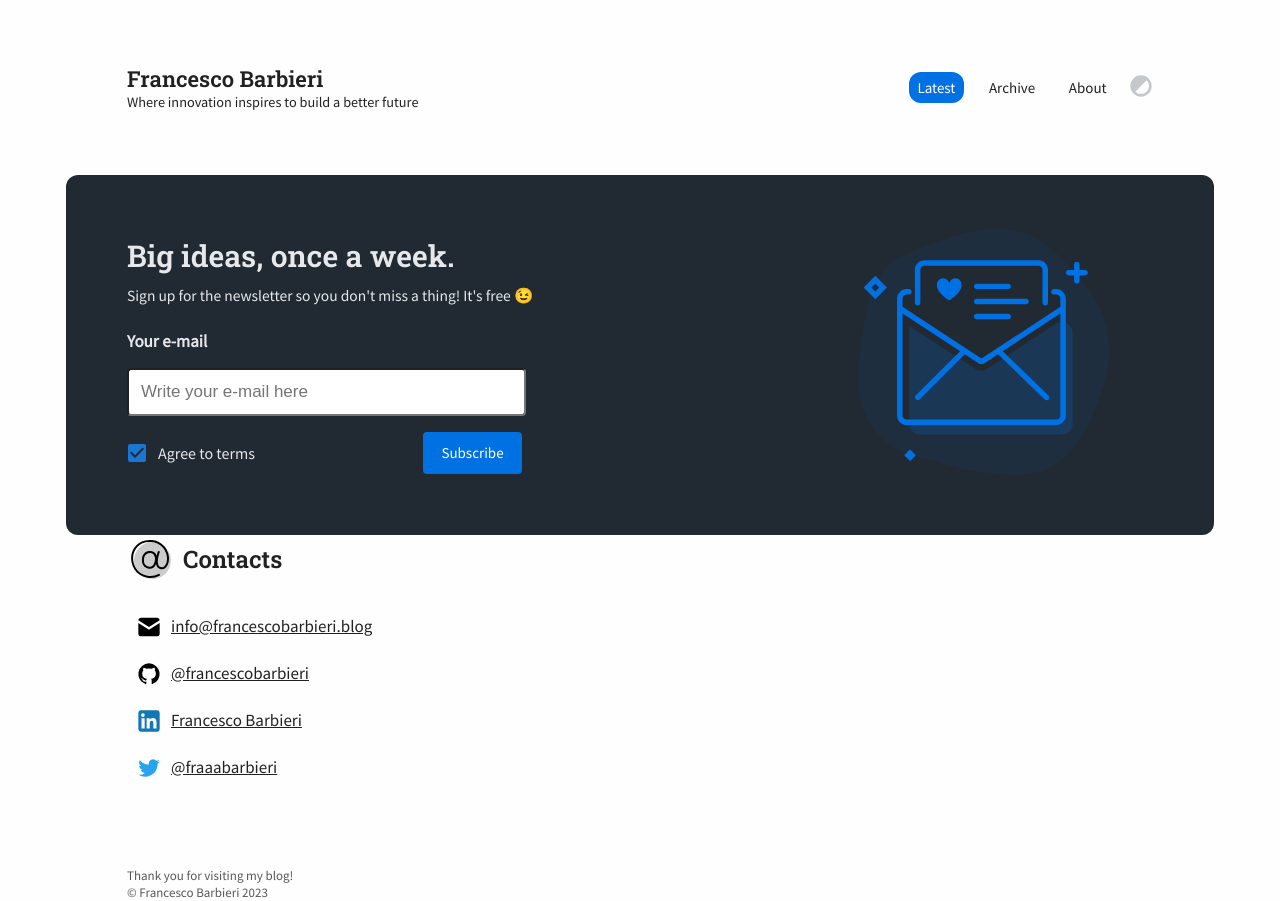
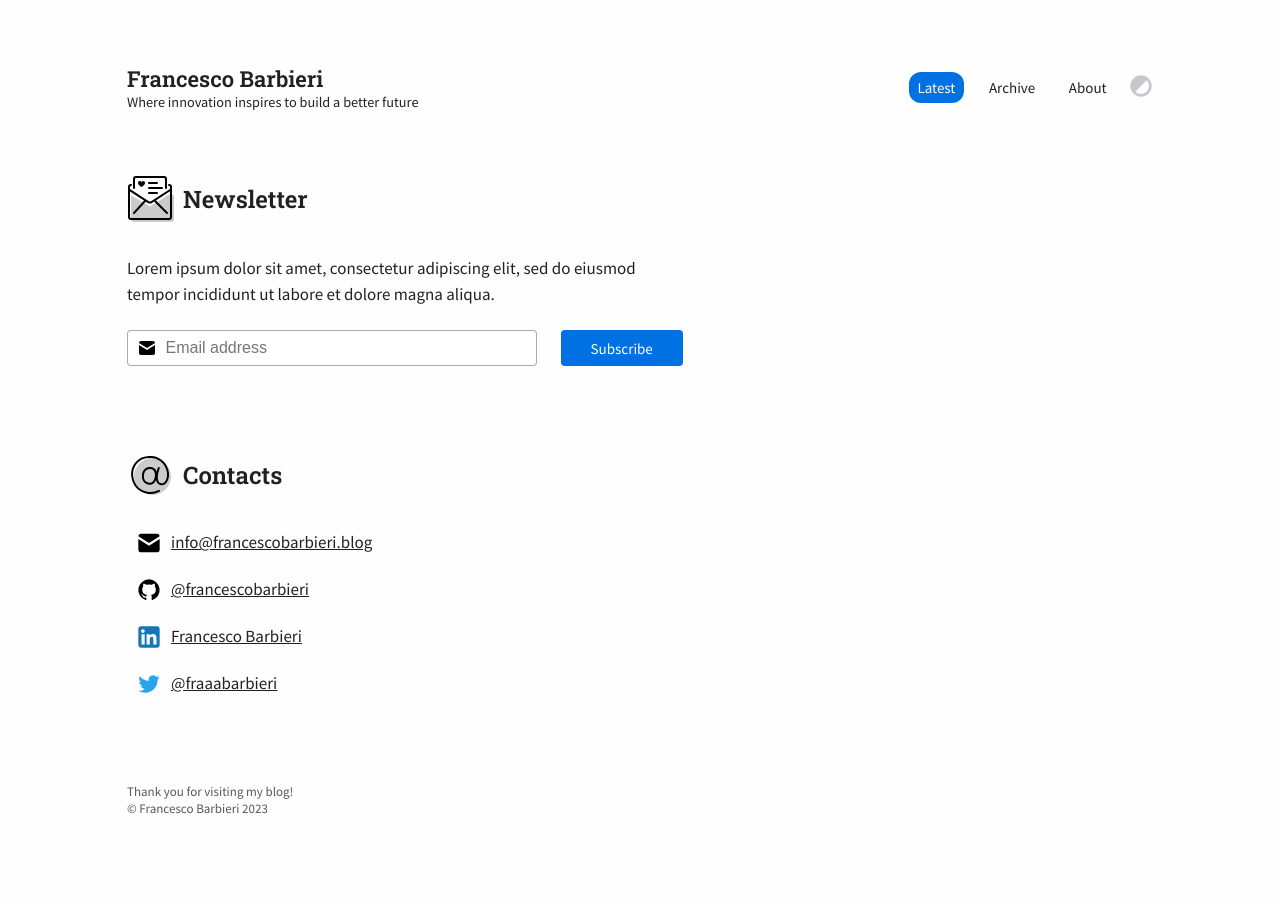
Before and after one commit to francescobarbieri/francescobarbieri.me, a Next.js app: page / in a window 1280 px wide. After the commit the page ends 864 px from the top, so only its background shows below. Built offline with nearby package versions, Linux system fonts and the light colour scheme; no server answers; the database is empty.

Commit message:
newsletter desktop

```diff
--- a/components/Newsletter.js
+++ b/components/Newsletter.js
@@ -1,32 +1,35 @@
 import styles from '../styles/Newsletter.module.css';
-import {robotoSlab} from '../components/fonts';
-import FormControlLabel from '@mui/material/FormControlLabel';
-import Checkbox from '@mui/material/Checkbox';
-import { useState } from 'react';
+import SectionTitle from './SectionTitle';
 
 const Newsletter = () => {
-    const [terms, setTerms] = useState(true);
 
     return (
         <div className={styles.newsletter}>
-            <div className={styles.newsletterContent}>
-                <img className={styles.img} src="/images/newsletterIcon.svg"/>
-                <p className={[styles.slogan, robotoSlab.className].join(" ")}>Big ideas, once a week.</p>
-                <p className={styles.subslogan}>Sign up for the newsletter so you don't miss a thing! It's free 😉</p>
-                <form className={styles.form}>
-                    <label className={styles.label}>Your e-mail</label><br/>
-                    <input className={styles.input} type="email" placeholder="Write your e-mail here" />
-                    <div className={styles.buttonsContainer}>
-                        <FormControlLabel control={
-                                <Checkbox sx={{color: "rgb(83, 90, 96)"}} defaultChecked onChange={() => setTerms(!terms)}/>
-                            }
-                            label="Agree to terms"
-                            disableTypography={true}
-                        />
-                        <button className={styles.button}>Subscribe</button>
-                    </div>
-                </form>
-            </div>
+            <SectionTitle
+                title="Newsletter"
+                icon="newsletter"
+            />
+            <p className={styles.newsletterSlogan}>
+                Lorem ipsum dolor sit amet, consectetur adipiscing elit, sed do eiusmod tempor incididunt ut labore et dolore magna aliqua.
+            </p>
+            <form className={styles.form}>
+                <div className={styles.inputContainer}>
+                    <input
+                        type="email"
+                        placeholder='Email address'
+                        className={styles.emailInput}
+                    />
+                    <svg className={styles.inputIcon} aria-hidden="true" width="18" height="18" viewBox="0 0 18 18">
+                        <path d="m1 6 8 5 8-5V4L9 9 1 4c0-1.1.9-2 2-2h12c1.09 0 2 .91 2 2v10c0 1.09-.91 2-2 2H3c-1.09 0-2-.91-2-2V6Z"></path>
+                    </svg>
+                </div>
+                <button
+                    type='submit'
+                    className={styles.submitButton}
+                >
+                    Subscribe
+                </button>
+            </form>
         </div>
     );
 }
--- a/components/SectionTitle.js
+++ b/components/SectionTitle.js
@@ -18,6 +18,9 @@ function printIcon (icon) {
         case 'contacts':
             return (<svg aria-hidden="true" class="svg-spot spotMention" width="48" height="48" viewBox="0 0 48 48"><circle opacity=".2" cx="25.5" cy="25.5" r="18.5"></circle><path d="M24.81 5.09C11.88 3.73 4.68 13.19 4.14 21.87c-.55 8.57 4.5 18.96 15.96 20.89a18.78 18.78 0 0 0 12.42-2.08 1 1 0 0 0-.91-1.77 16.8 16.8 0 0 1-11.18 1.88c-10.19-1.72-14.8-10.95-14.3-18.8C6.62 14.25 13 5.86 24.6 7.08A16.57 16.57 0 0 1 39.97 24.9c-.28 2.75-1.14 4.68-2.16 5.87-1.01 1.19-2.15 1.6-3.1 1.5-1.58-.18-2.5-.86-3.08-1.8-.6-1-.86-2.37-.85-4 .03-3.23 1.14-6.99 1.95-9.25a1 1 0 0 0-1.88-.68c-.4 1.11-.88 2.6-1.28 4.26a6.67 6.67 0 0 0-5.63-4.74c-2.9-.3-8.42.8-8.99 8-.56 7.22 4.06 9.25 7.12 9.7 2.45.37 5.4-.78 6.94-4.67.18.87.47 1.69.91 2.42.91 1.5 2.4 2.5 4.56 2.75 1.76.2 3.51-.62 4.85-2.19 1.34-1.57 2.31-3.92 2.63-6.96A18.57 18.57 0 0 0 24.81 5.1Zm3.08 20.28c-.4 3-1.42 4.64-2.4 5.5a3.82 3.82 0 0 1-3.12.92 6.8 6.8 0 0 1-3.8-1.76c-.99-.98-1.87-2.68-1.62-5.8.24-3.05 1.46-4.52 2.69-5.3a6.68 6.68 0 0 1 4.09-.89c.98.1 2.18.61 3.04 1.67.82 1.02 1.5 2.76 1.12 5.66Z"></path></svg>)
             break;
+        case 'newsletter':
+            return(<svg aria-hidden="true" width="48" height="48" viewBox="0 0 48 48"><path opacity=".2" d="m4 20.5 17.47 10.11a3 3 0 0 0 3.05-.02l17.94-11.36A3 3 0 0 1 47 21.8V44a3 3 0 0 1-3 3H7a3 3 0 0 1-3-3V20.5Z"></path><path d="M8 13a1 1 0 1 1-2 0V4a3 3 0 0 1 3-3h28a3 3 0 0 1 3 3v9a1 1 0 1 1-2 0V4a1 1 0 0 0-1-1H9a1 1 0 0 0-1 1v9Zm8.16-7c-.8.04-1.48.62-1.62 1.41-.2-.8-.9-1.37-1.71-1.4a1.76 1.76 0 0 0-1.81 2c0 1.64 2.14 3.17 3.04 3.8l.05.04c.24.2.58.2.82 0l.14-.1c.9-.66 2.95-2.16 2.95-3.75 0-.88-.26-2-1.86-2ZM41 10a1 1 0 0 0 1 1 1 1 0 0 1 1 1v2L23.96 26.2a2 2 0 0 1-2.07 0L3 14.1V12a1 1 0 0 1 1-1 1 1 0 1 0 0-2 3 3 0 0 0-3 3v30a3 3 0 0 0 3 3h38a3 3 0 0 0 3-3V12a3 3 0 0 0-3-3 1 1 0 0 0-1 1ZM4 43a1 1 0 0 1-1-1V16.43l14.01 9.14L6.3 37.3a1 1 0 1 0 1.42 1.42l11-12a1 1 0 0 0 .06-.07l2.08 1.26a4 4 0 0 0 4.15 0l2.18-1.32a1 1 0 0 0 .11.13l12 12a1 1 0 0 0 1.42-1.42L28.93 25.52 43 16.34V42a1 1 0 0 1-1 1H4ZM21 8a1 1 0 0 0 1 1h8a1 1 0 1 0 0-2h-8a1 1 0 0 0-1 1Zm1 6a1 1 0 1 1 0-2h13a1 1 0 1 1 0 2H22Zm-1 4a1 1 0 0 0 1 1h8a1 1 0 1 0 0-2h-8a1 1 0 0 0-1 1Z"></path></svg>)
+            break;
         default:
             return ('');
             break;
--- a/styles/Newsletter.module.css
+++ b/styles/Newsletter.module.css
@@ -1,123 +1,53 @@
+.form {
+    display: flex;
+    gap: 1.625rem;
+}
+
 .newsletter {
-    margin-left: -0.9375rem;
-    margin-right: -0.9375rem;
-    margin-top: 4rem;
-    width: calc(100% + 1.2rem);
-    background-color: var(--newsletter-bg);
-    color: var(--newsletter-text);
-    position: relative;
-    border-radius: 12px;
+    margin-bottom: 5.3125rem;
     text-align: left;
 }
 
-.newsletterContent {
-    padding-left: 1.4375rem;
-    padding-right: 1.4375rem;
-    padding-top: 2rem;
-    padding-bottom: 2rem;
-    position: relative;
+.newsletterSlogan {
+    max-width: 62ch;
+    font-size: 1.0625rem;
+    line-height: 1.625rem;
+    margin-bottom: 1.4625rem;
 }
 
-.slogan {
-    font-size: 1.875rem;
-    font-weight: 600;
-    margin-block-end: 1.5625rem;
-    margin-block-start: 0;
-    width: 11ch;
+.emailInput {
+    width: 100%;
+    padding: 0.5rem 0.5rem 0.5rem 2.35rem;
+    font-size: 1rem;
+    border-radius: 4px;
+    border: 1px solid rgba(0, 0, 0, .33);
 }
 
-.input {
-    width: calc(100% - 1.5rem);
-    font-size: 1.0625rem;
-    color: #000;
-    padding: 0.75rem;
-    border-radius: 4px;
-    margin-top: 1rem;
-    margin-bottom: 1rem;
+.inputContainer {
+    width: 22.675rem;
+    position: relative;
+    box-sizing: border-box;
+    margin-right: 2.8rem;
 }
 
-.label {
-    font-size: 0.9375;
-    font-weight: 600;
+.inputIcon {
+    position: absolute;
+    top: 50%;
+    margin-top: -9px;
+    pointer-events: none;
+    left: 0.7rem;
+    overflow: hidden;
+    overflow-clip-margin: hidden;
 }
 
-.subslogan {
-    margin-block-end: 1.5625rem;
-    margin-block-start: 0;
-    font-size: 0.9687rem;
+.submitButton {
+    color: #fff;
+    background-color: #0071E3;
+    border: none;
+    padding-left: 1.875rem;
+    padding-right: 1.875rem;
+    cursor: pointer;
+    font-size: 0.9375rem;
+    border-radius: 4px;
+    font-family: inherit;
 }
-
-.img {
-    position: absolute;
-    right: 1.4375rem;
-    top: .6rem;
-    height: 6.5rem;
-    width: 6.5rem;
-}
-
-.buttonsContainer {
-    display: flex;
-    justify-content: space-between;
-}
-
-.button {
-    background-color: #0071E3;
-    color: #fff;
-    border: none;
-    border-radius: 4px;
-    padding: 0.5rem 1.15rem 0.5rem 1.15rem;
-    font-size: 0.9375rem;
-    font-family: inherit;
-    font-weight: 400;
-    cursor: pointer;
-    overflow: hidden;
-}
-
-.button:hover {
-    background-color: #1187FF;
-}
-
-@media screen and (min-width: 980px) {
-    .newsletter {
-        margin-left: -0.9375rem;
-        margin-right: -0.9375rem;
-        width: calc(100% + 1.2rem);
-    }
-
-    .newsletterContent {
-        padding: 3.8rem;
-    }
-
-    .slogan {
-        width: fit-content;
-        margin-block-end: .7rem;
-    }
-
-    .input {
-        max-width: calc(24.6875rem - 1.5rem);
-    }
-
-    .buttonsContainer {
-        max-width: 24.6875rem;
-    }
-
-    .img {
-        top: 50%;
-        right: 6rem;
-        transform: translate(0, -50%);
-        height: 16.8125rem;
-        width: 16.8125rem;
-    }
-
-    .label {
-        font-size: 1.0625rem;
-    }
-}
-
-@media screen and (min-width: 1150px) {
-    .newsletter {
-        margin-right: -3.8rem;
-        margin-left: -3.8rem;
-        width: calc(100% + 7.6rem);
-    }
-}
```
Also changed, not shown: public/images/contacts.svg (deleted).
